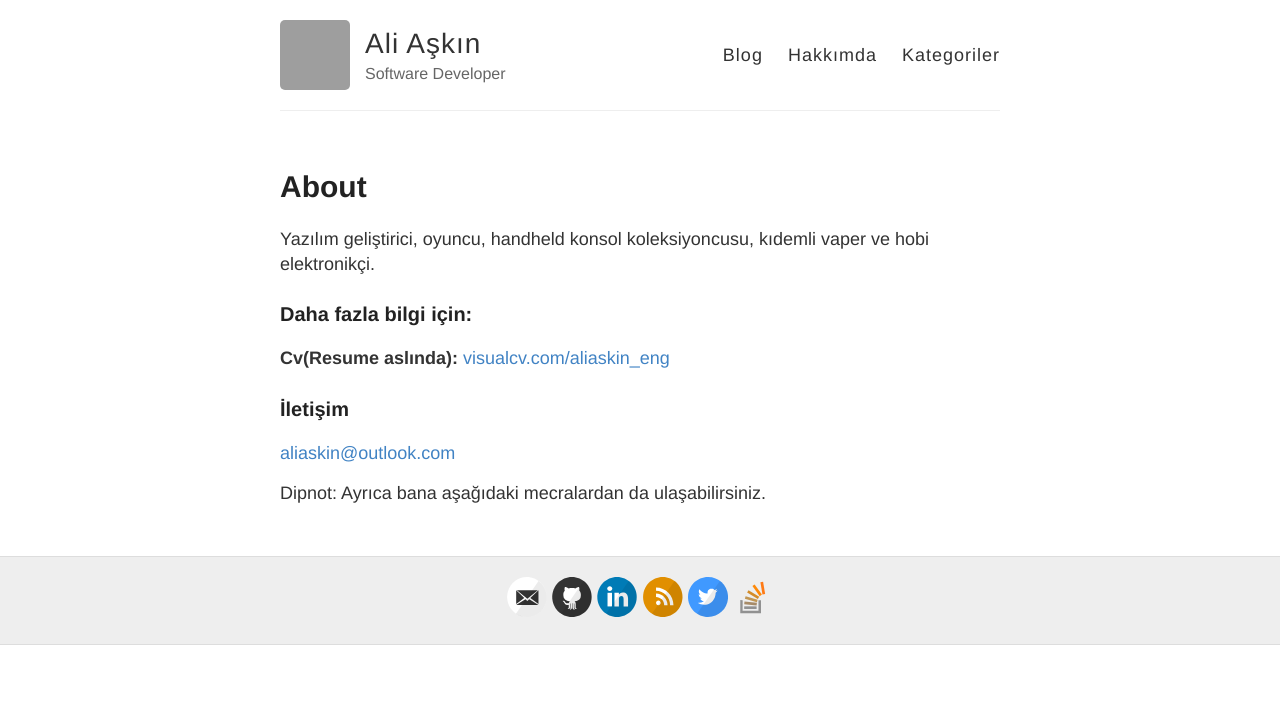
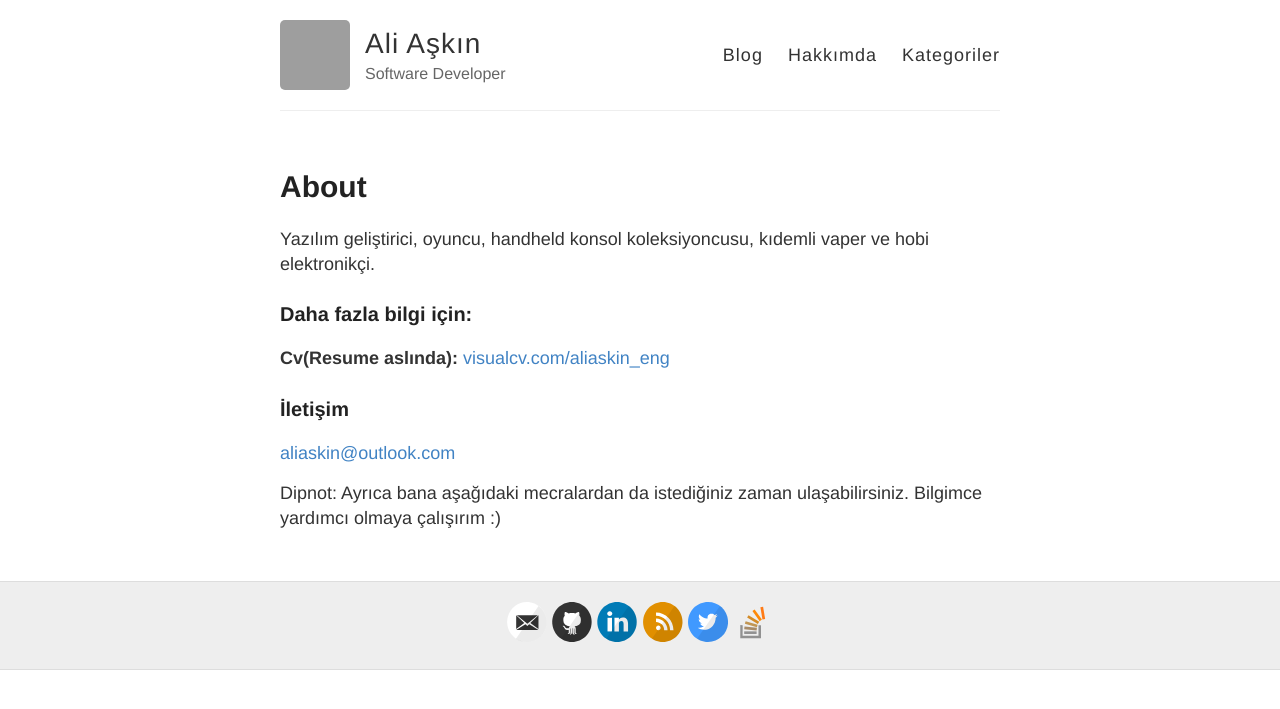
Before and after one commit to darkrpd/darkrpd.github.io, a Jekyll site: the page built from about.md, in a window 1280 px wide. Shown: the top 709 px of the page. Built offline with Jekyll 4.4.1, drawn with Linux system fonts in a browser that asks for light colours; grey boxes are pictures that could not be loaded.

Commit message:
Updated About

```diff
--- a/about.md
+++ b/about.md
@@ -14,4 +14,4 @@ Yazılım geliştirici, oyuncu, handheld konsol koleksiyoncusu, kıdemli vaper v
 
 [aliaskin@outlook.com](mailto:aliaskin@outlook.com)
 
-Dipnot: Ayrıca bana aşağıdaki mecralardan da ulaşabilirsiniz.
+Dipnot: Ayrıca bana aşağıdaki mecralardan da istediğiniz zaman ulaşabilirsiniz. Bilgimce yardımcı olmaya çalışırım :)
```
